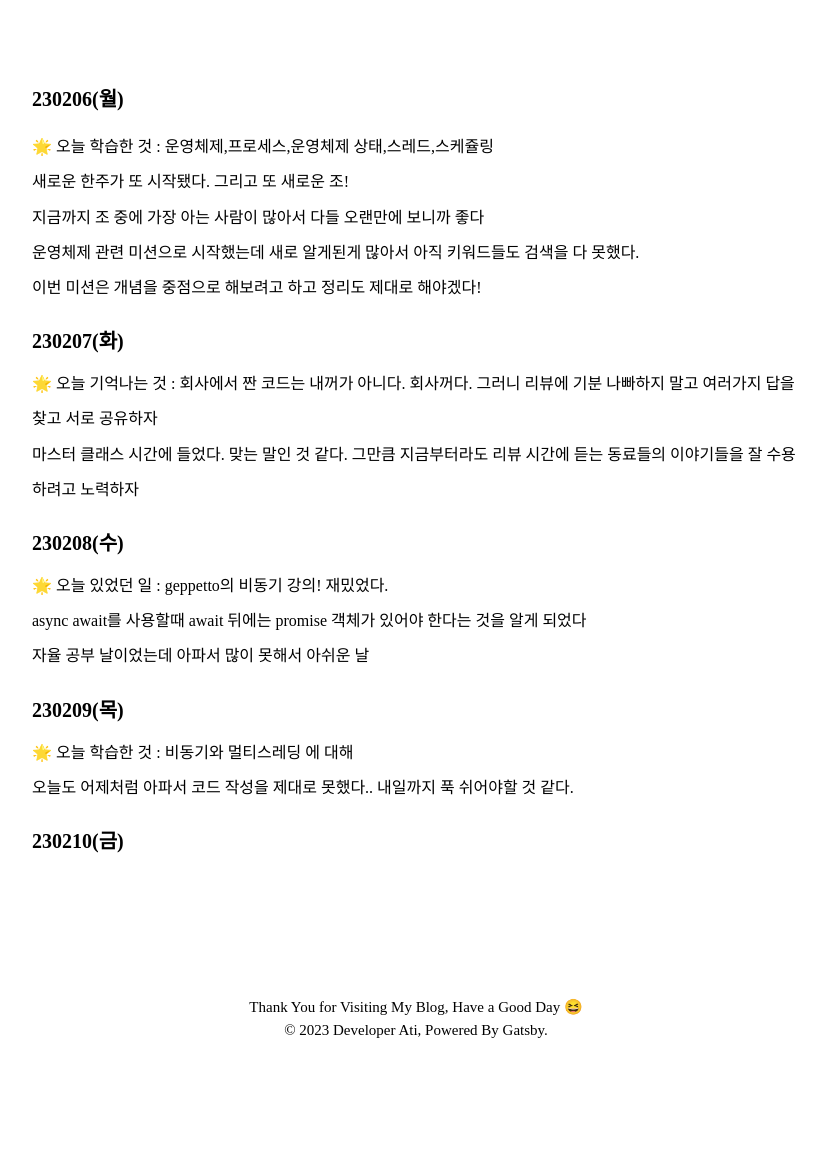
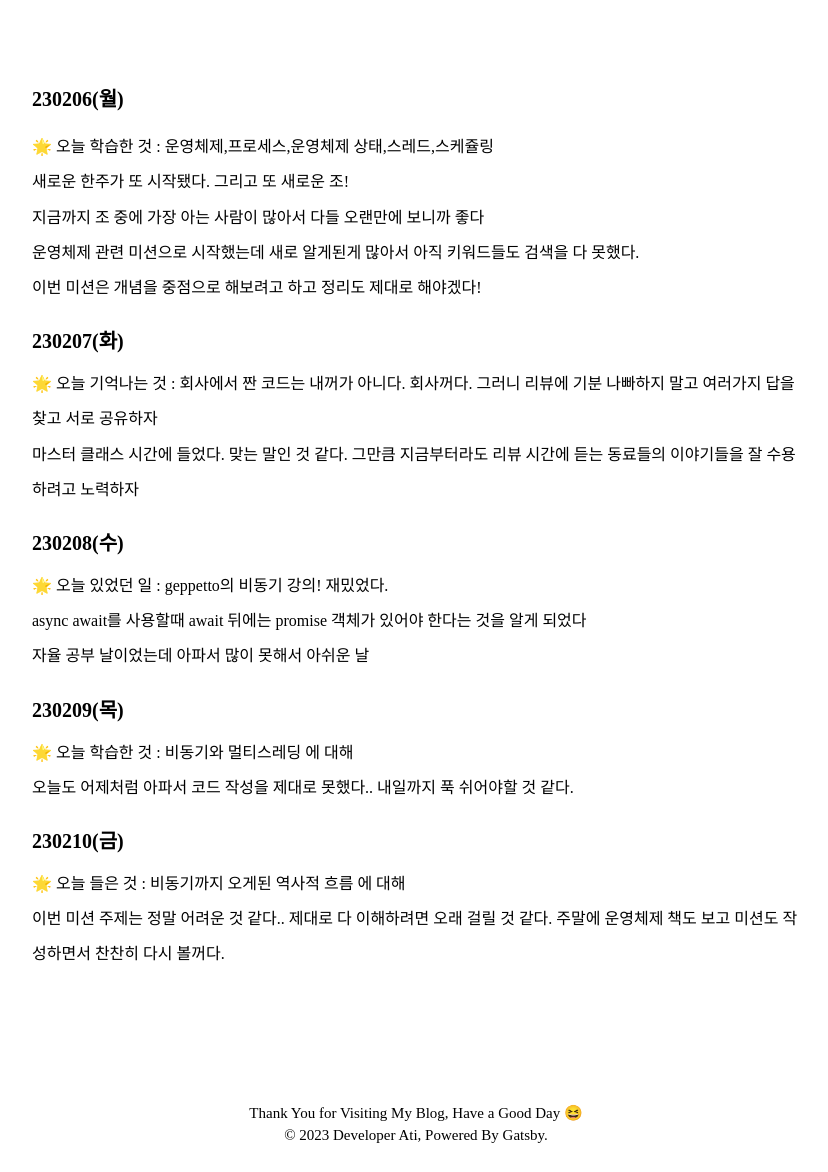
Before and after one commit to lolWK/lolWK.github.io, a Gatsby site: page /TIL/230206-230211/ in a window 1280 px wide. Shown: the part 22-1194 px from the top of the page, without its empty margins (224-1052 px from the left). Before the commit the page ends 1113 px from the top, so only its background shows below. Built offline with nearby package versions, Linux system fonts and the light colour scheme; Gatsby itself is replaced by a stand-in of ours; a web font is replaced by a local one.

Commit message:
posting(TIL): 230210

```diff
--- a/contents/TIL/230206-230211.md
+++ b/contents/TIL/230206-230211.md
@@ -33,3 +33,6 @@ async await를 사용할때 await 뒤에는 promise 객체가 있어야 한다
 오늘도 어제처럼 아파서 코드 작성을 제대로 못했다.. 내일까지 푹 쉬어야할 것 같다.<br/>
 
 ### 230210(금)
+
+🌟 오늘 들은 것 : `비동기까지 오게된 역사적 흐름` 에 대해<br/>
+이번 미션 주제는 정말 어려운 것 같다.. 제대로 다 이해하려면 오래 걸릴 것 같다. 주말에 운영체제 책도 보고 미션도 작성하면서 찬찬히 다시 볼꺼다.<br/>
```
